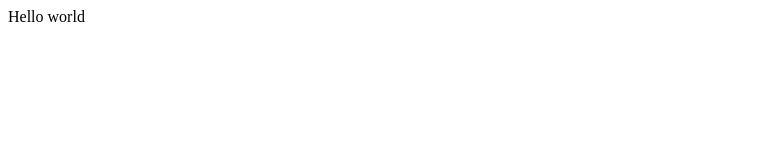
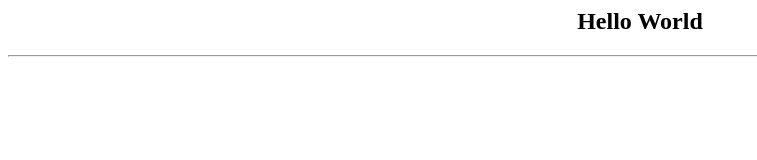
Before and after one commit to borort/ci_test, a plain HTML site: page index.html in a window 1280 px wide. Shown: the whole page, without its empty margins (0-757 px from the left). Drawn offline with Linux system fonts and the light colour scheme.

Commit message:
updated deployment script and index.html

```diff
--- a/index.html
+++ b/index.html
@@ -1 +1,4 @@
-Hello world
+<center>
+<h2>Hello World</h2>
+</center>
+<hr/>
```
Also changed, not shown: 1 other file.
